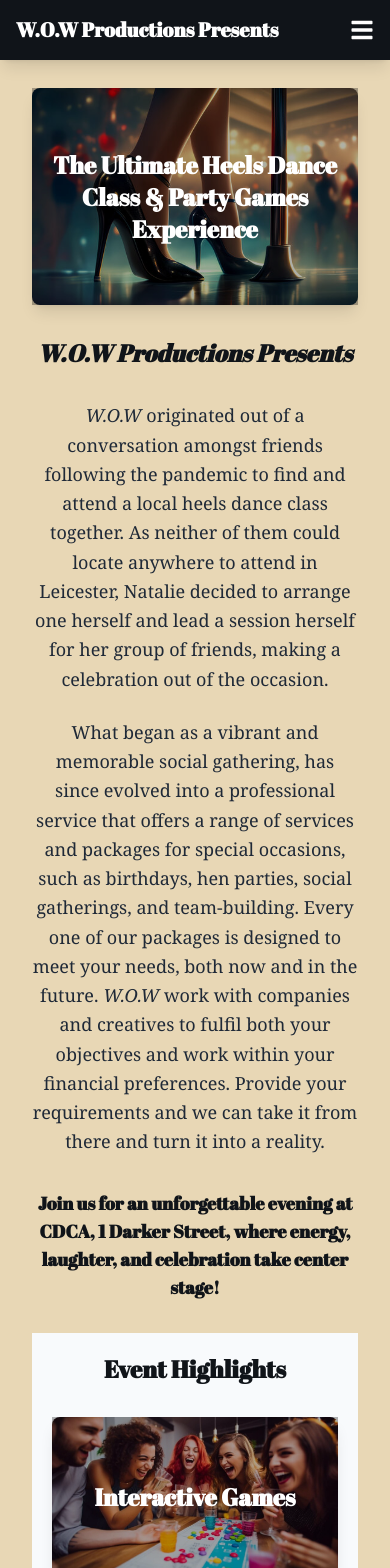
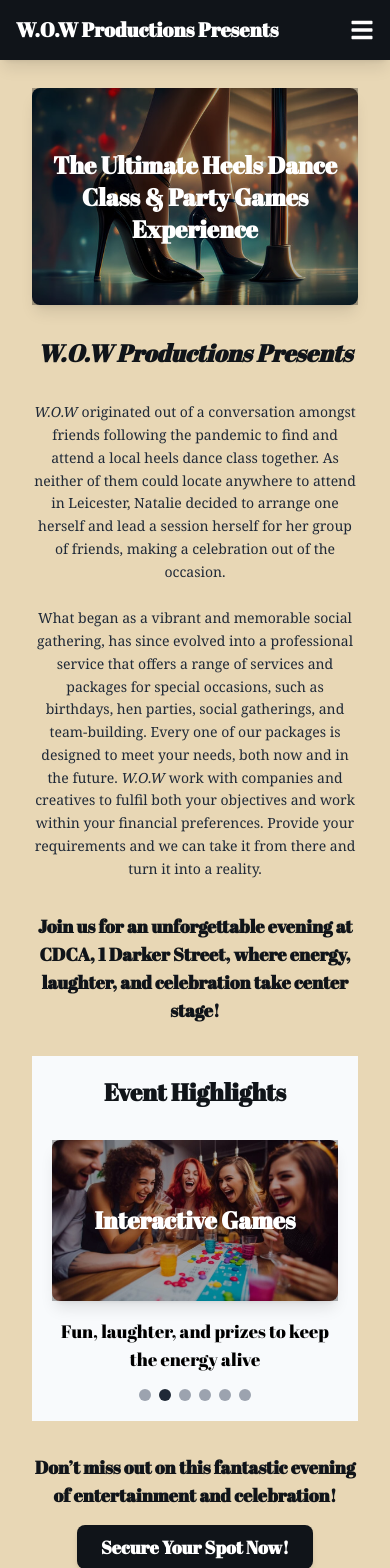
Before and after one commit to Keerthiprasanth/wow-productions-event, a React (Create React App) app: page / in a window 390 px wide. Shown: the top 1568 px of the page. Built offline with nearby package versions, Linux system fonts and the light colour scheme.

Commit message:
Updated text size for mobile view

```diff
--- a/src/components/About.js
+++ b/src/components/About.js
@@ -10,7 +10,7 @@ function About() {
   return (
     <div
       id="about"
-      className="p-8 bg-gradient-to-r bg-customGreen-50 text-black"
+      className="p-8 bg-customGreen-50 text-black"
     >
       <div className="container mx-auto text-center">
         <h2 className="text-2xl font-bold mb-14">Event Details</h2>
@@ -90,8 +90,8 @@ function About() {
               <p className="text-lg font-semibold text-customGreen">
                 Natalie Nicole James
               </p>
-              <div className="font-serif">
-                <p className="mt-4 text-gray-700 leading-relaxed">
+              <div className="text-sm md:text-base font-serif">
+                <p className="mt-4 text-gray-800 leading-relaxed">
                   Multi-talented professional circus and dance leader who brings
                   a wealth of expertise to the events sector from her own work
                   at numerous festivals,{" "}
--- a/src/components/Home.js
+++ b/src/components/Home.js
@@ -77,19 +77,19 @@ function Home() {
       </div>
 
       <div className="mt-8 text-center space-y-8">
-        <h2 className="italic text-2xl md:text-3xl font-bold text-customGreen font-se">
+        <h2 className="italic text-2xl md:text-4xl font-bold text-customGreen font-se">
           W.O.W Productions Presents
         </h2>
 
-        <div className="mt-8 text-center space-y-6 font-serif">
-          <p className="text-lg leading-relaxed text-gray-800">
+        <div className="text-sm md:text-lg mt-8 text-center space-y-6 font-serif">
+          <p className="leading-relaxed text-gray-800">
             <span className="italic">W.O.W</span> originated out of a conversation amongst friends following the
             pandemic to find and attend a local heels dance class together. As
             neither of them could locate anywhere to attend in Leicester,
             Natalie decided to arrange one herself and lead a session herself
             for her group of friends, making a celebration out of the occasion.
           </p>
-          <p className="text-lg leading-relaxed text-gray-800 mt-4">
+          <p className="leading-relaxed text-gray-800 mt-4">
             What began as a vibrant and memorable social gathering, has since
             evolved into a professional service that offers a range of services
             and packages for special occasions, such as birthdays, hen parties,
```
